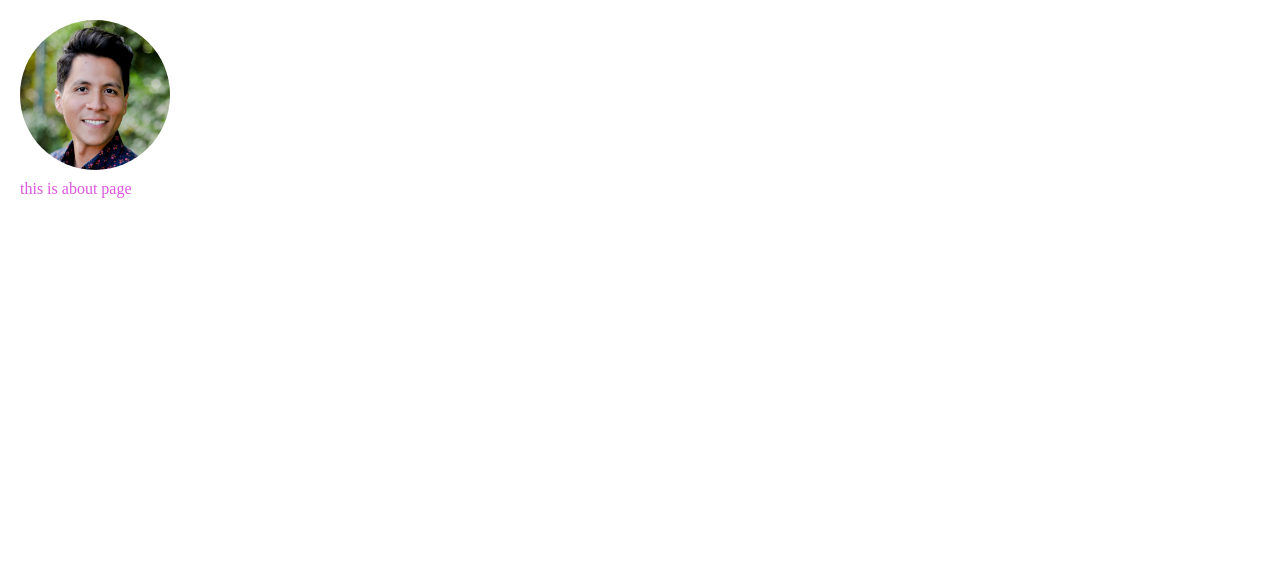
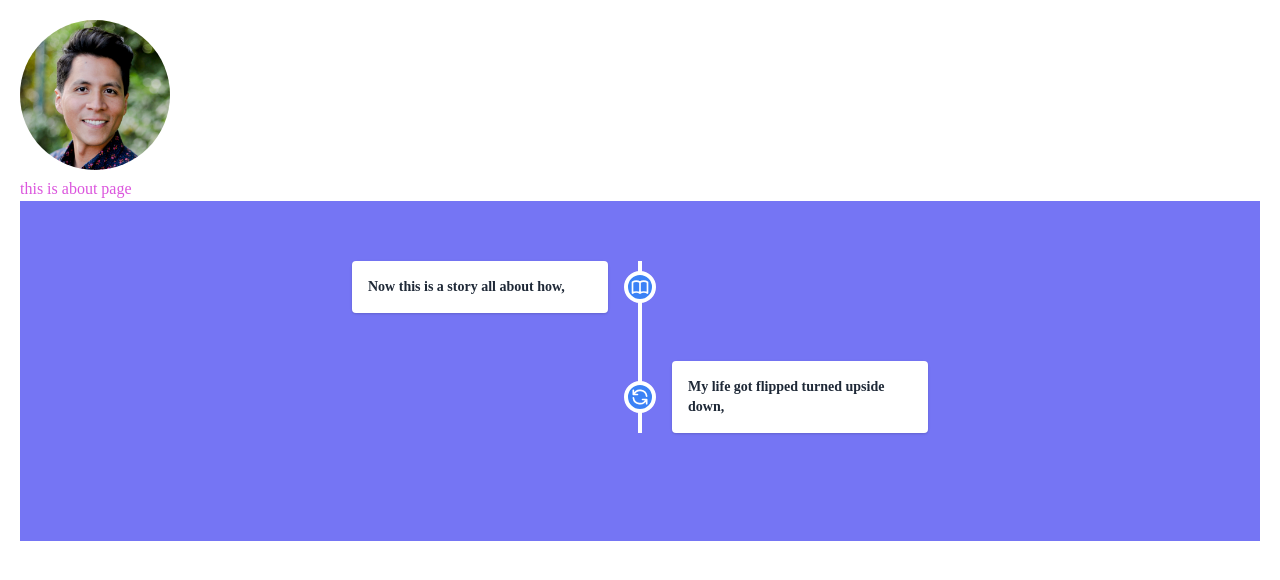
Before and after one commit to mruba/portafolio, a Next.js app: page /about/about in a window 1280 px wide. Shown: the top 580 px of the page. Built offline with nearby package versions, Linux system fonts and the light colour scheme; what apollo-server-micro, graphql-tools would draw is missing.

Commit message:
timeline base component

```diff
--- a/components/time-line/time-line.tsx
+++ b/components/time-line/time-line.tsx
@@ -1,7 +1,60 @@
 import * as React from "react";
 
-export interface ITimeLineProps {}
+export interface ITimeLineProps { }
+
+
 
 export default function TimeLine(props: ITimeLineProps) {
-  return <div></div>;
+    return (
+        <div className="bg-blue-light py-6 flex flex-col justify-center sm:py-12">
+            <div className="py-3 sm:max-w-xl sm:mx-auto w-full px-2 sm:px-0">
+
+                <div className="relative text-gray-800 antialiased text-sm font-semibold">
+
+                    <div className="hidden sm:block w-1 bg-white absolute h-full left-1/2 transform -translate-x-1/2"></div>
+
+                    <div className="mt-6 sm:mt-0 sm:mb-12">
+                        <div className="flex flex-col sm:flex-row items-center">
+                            <div className="flex justify-start w-full mx-auto items-center">
+                                <div className="w-full sm:w-1/2 sm:pr-8">
+                                    <div className="p-4 bg-white rounded shadow">
+                                        Now this is a story all about how,
+                                    </div>
+                                </div>
+                            </div>
+
+                            <div className="rounded-full bg-blue-500 border-white border-4 w-8 h-8 absolute left-1/2 -translate-y-4 sm:translate-y-0 transform -translate-x-1/2 flex items-center justify-center">
+                                <svg xmlns="http://www.w3.org/2000/svg" className="h-5 w-5 text-white" fill="none" viewBox="0 0 24 24" stroke="currentColor">
+                                    <path stroke-linecap="round" stroke-linejoin="round" stroke-width="2" d="M12 6.253v13m0-13C10.832 5.477 9.246 5 7.5 5S4.168 5.477 3 6.253v13C4.168 18.477 5.754 18 7.5 18s3.332.477 4.5 1.253m0-13C13.168 5.477 14.754 5 16.5 5c1.747 0 3.332.477 4.5 1.253v13C19.832 18.477 18.247 18 16.5 18c-1.746 0-3.332.477-4.5 1.253" />
+                                </svg>
+                            </div>
+                        </div>
+                    </div>
+
+                    {/* <!-- Right section, set by justify-end and sm:pl-8 --> */}
+                    <div className="mt-6 sm:mt-0 sm:mb-12">
+                        <div className="flex flex-col sm:flex-row items-center">
+                            <div className="flex justify-end w-full mx-auto items-center">
+                                <div className="w-full sm:w-1/2 sm:pl-8">
+                                    <div className="p-4 bg-white rounded shadow">
+                                        My life got flipped turned upside down,
+                                    </div>
+                                </div>
+                            </div>
+                            <div className="rounded-full bg-blue-500 border-white border-4 w-8 h-8 absolute left-1/2 -translate-y-4 sm:translate-y-0 transform -translate-x-1/2 flex items-center justify-center">
+                                <svg xmlns="http://www.w3.org/2000/svg" className="h-5 w-5 text-white" fill="none" viewBox="0 0 24 24" stroke="currentColor">
+                                    <path stroke-linecap="round" stroke-linejoin="round" stroke-width="2" d="M4 4v5h.582m15.356 2A8.001 8.001 0 004.582 9m0 0H9m11 11v-5h-.581m0 0a8.003 8.003 0 01-15.357-2m15.357 2H15" />
+                                </svg>
+                            </div>
+                        </div>
+                    </div>
+
+
+
+                </div>
+
+            </div>
+        </div>
+    )
+
 }
--- a/pages/about/about.tsx
+++ b/pages/about/about.tsx
@@ -1,9 +1,10 @@
 import React from "react";
 import type { NextPage } from "next";
 import Image from "next/image";
+import TimeLine from "@components/time-line";
 import profilePic from "../../public/images/profile.png";
 
-interface IProps {}
+interface IProps { }
 
 const About: NextPage<IProps> = function (props) {
   return (
@@ -16,6 +17,7 @@ const About: NextPage<IProps> = function (props) {
         alt="Picture of the author"
       />
       <p className="text-pink">this is about page</p>
+      <TimeLine />
     </div>
   );
 };
--- a/tailwind.config.js
+++ b/tailwind.config.js
@@ -5,11 +5,7 @@ module.exports = {
   darkMode: "class", // or 'media' or 'class'
   theme: {
     textColor: (theme) => theme("colors"),
-    // textColor: {
-    //   'primary': '#42E9F4',
-    //   'secondary': '#62de6d',
-    //   'danger': '#F83B3A',
-    // },
+    extend: {
       colors: {
         transparent: "transparent",
         current: "currentColor",
@@ -46,7 +42,7 @@ module.exports = {
           dark: "#35BAC3",
         },
       },
-    extend: {},
+    },
   },
   variants: {
     extend: {
```
Lines whose indentation alone changed are shown as unchanged.
